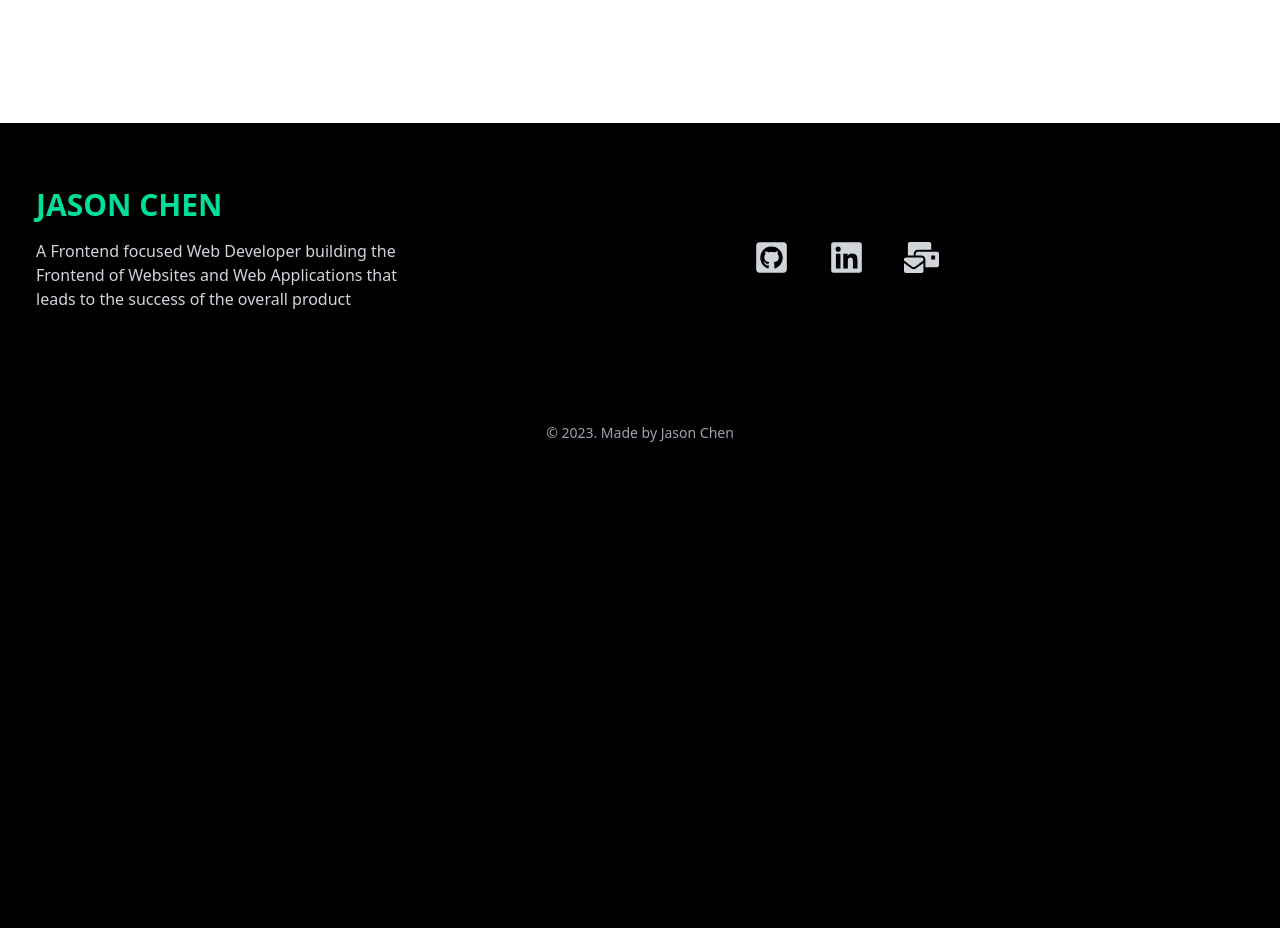
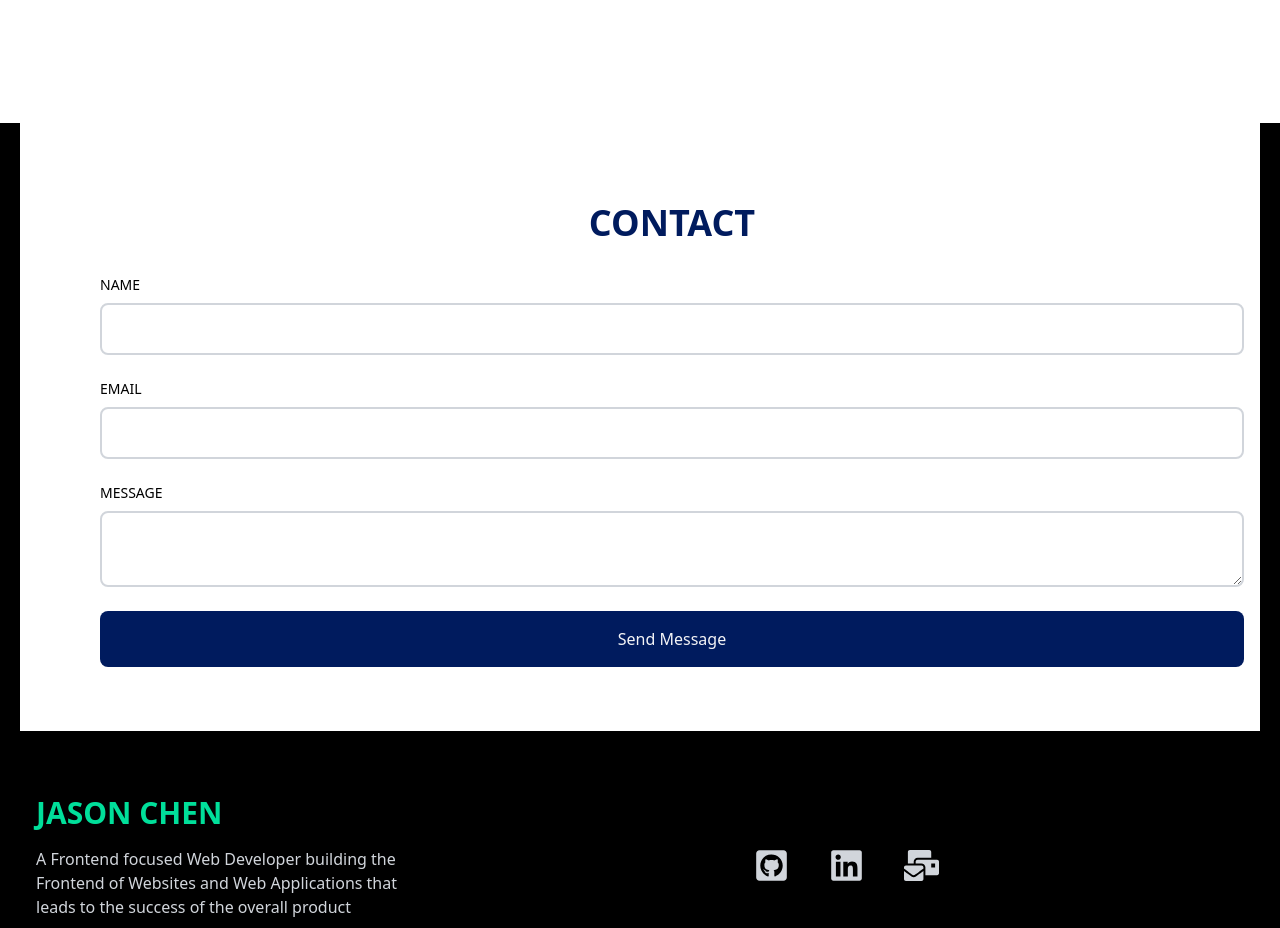
Before and after one commit to Jasonccfu/react-portfolio, a React (Create React App) app: page / in a window 1280 px wide. Shown: the part 1520-2448 px from the top of the page. Before the commit the page ends 1963 px from the top, so only its background shows below. Built offline with nearby package versions, Linux system fonts and the light colour scheme.

Commit message:
created contact.js

```diff
--- a/src/App.js
+++ b/src/App.js
@@ -3,6 +3,7 @@
 import Profile from "./components/Profile";
 import Projects from "./components/Projects";
 import Footer from "./components/Footer";
+import Contact from "./components/Contact";
 
 
 function App() {
@@ -11,6 +12,7 @@
       <Navbar />
       <Profile />
       <Projects />
+      <Contact />
       <Footer />
     </div>
 
--- /dev/null
+++ b/src/components/Contact.js
@@ -0,0 +1,32 @@
+import React from "react";
+
+const Contact = () => {
+    return (
+        <div id='cintact'className="max-w-[1240px] m-auto md:pl-20 p-4 py-16 bg-white">
+            <h1 className="py-4 text-4xl font-bold text-center text-[#001b5e]">CONTACT</h1>
+            <form action="https://getform.io/f/6d5e7133-b89d-4fcc-989a-dc20d21dea17" method="POST" encType="multipart/form-data">
+                <div className="grid md:grid-cols-1 gap-4 w-full py-2">
+                    <div className="flex flex-col">
+                        <label className="uppercase text-sm py-2">Name</label>
+                        <input className="border-2 rounded-lg p-3 flex border-gray-300" type='text' name="name" />
+                    </div>
+
+                </div>
+
+                <div className="flex flex-col py-2">
+                    <label className="uppercase text-sm py-2">Email</label>
+                    <input className="border-2 rounded-lg p-3 flex border-gray-300" type='email' name="email" />
+                </div>
+
+                <div className="flex flex-col py-2">
+                    <label className="uppercase text-sm py-2">Message</label>
+                    <textarea className="border-2 rounded-lg p-3 border-gray-300" row="10" name="message" />
+                </div>
+                <button className="bg-[#001b5e] text-gray-100 mt-4 w-full p-4 rounded-lg">
+                    Send Message
+                </button>
+            </form>
+        </div>
+    )
+}
+export default Contact;
--- a/src/index.css
+++ b/src/index.css
@@ -5,3 +5,7 @@
 body{
   background-color: black;
 }
+
+* {
+  scroll-behavior: smooth;
+}
```
Also changed, not shown: 1 other file (tests, documents, lock files or other folders).
